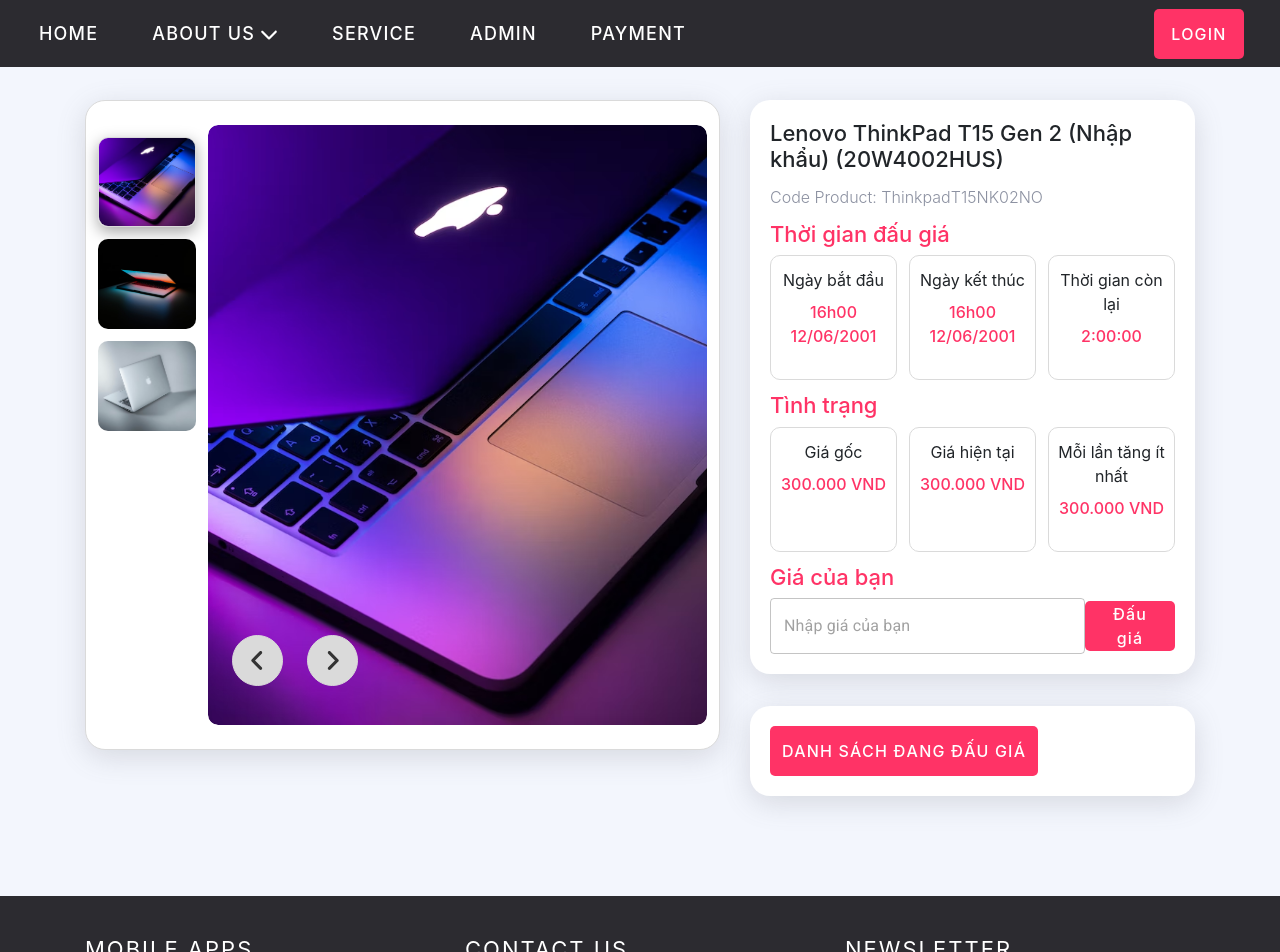
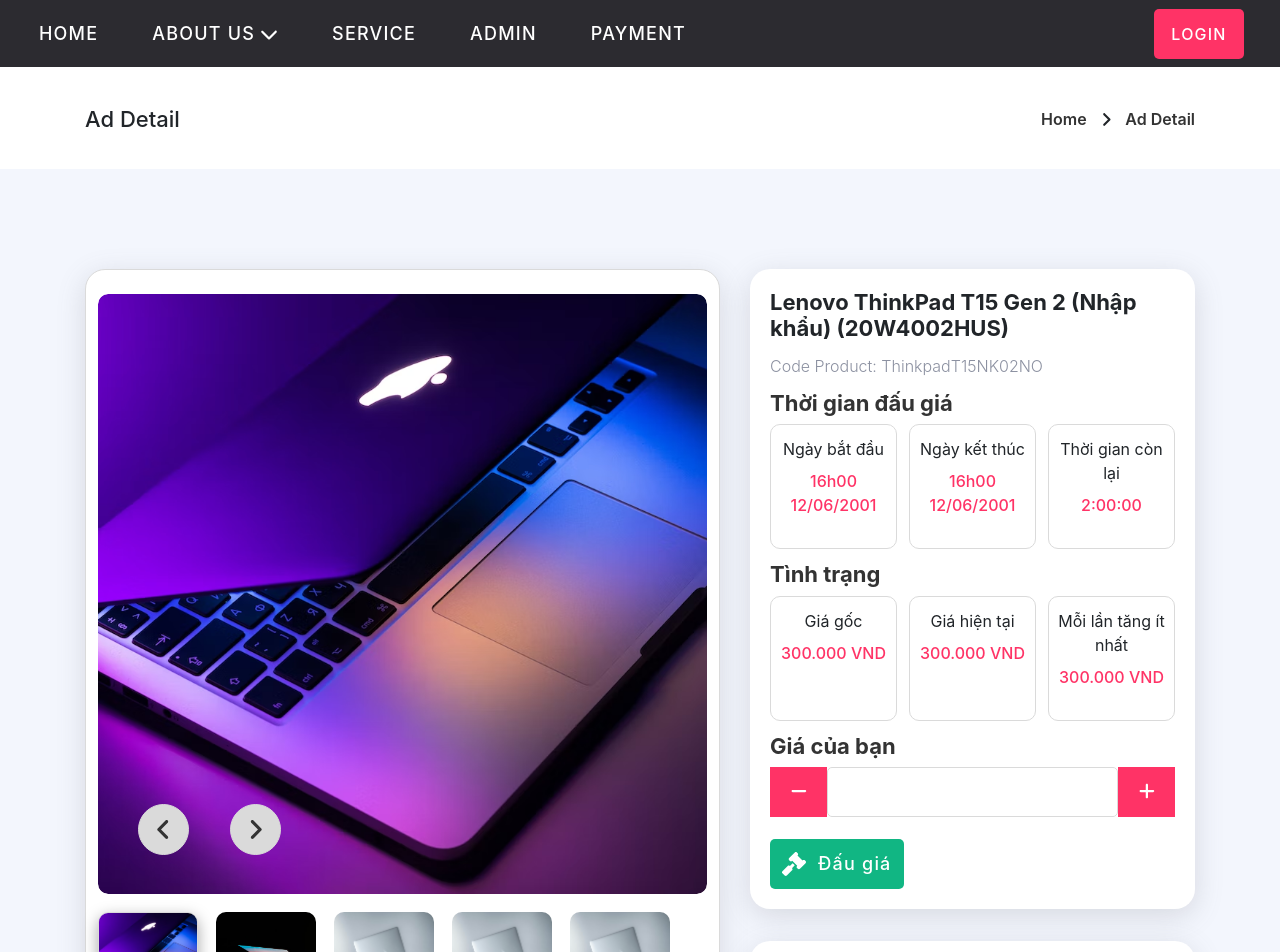
Before and after one commit to Project-Auction/Repo-FE, a React (Create React App) app in the folder auction-fe/: page /1/detail in a window 1280 px wide. Shown: the top 952 px of the page. Built offline with nearby package versions, Linux system fonts and the light colour scheme.

Commit message:
Fix form "ProductDetail"

```diff
--- a/auction-fe/src/app/home/page/home/Home.js
+++ b/auction-fe/src/app/home/page/home/Home.js
@@ -23,7 +23,7 @@ export const DUMMY_PRODUCTS = [
     initialPrice: "20000",
     currentPrice: "20000",
     startDate: "13-10-2022 15:12:21",
-    endDate: "10/13/2022 22:12:21",
+    endDate: "10/15/2022 22:12:21",
   },
 
   {
--- a/auction-fe/src/app/product/components/ProductDetail/ProductDetail.css
+++ b/auction-fe/src/app/product/components/ProductDetail/ProductDetail.css
@@ -5,7 +5,7 @@
 .product__detail-images {
     width: 100%;
     display: flex;
-    flex-direction: row-reverse;
+    flex-direction: column;
     background-color: #fff;
     border-radius: 20px;
     padding: 24px 12px;
--- a/auction-fe/src/app/product/components/ProductDetail/ProductDetail.js
+++ b/auction-fe/src/app/product/components/ProductDetail/ProductDetail.js
@@ -6,6 +6,7 @@ import Footer from "../../../../shared/components/Layouts/Footer";
 import MainNavigation from "../../../../shared/components/UIElement/Navigation/MainNavigation";
 import SwiperSlider from "../../../../shared/components/UIElement/SwiperSlider";
 import ProductDetailInfo from "../ProductDetailInfo";
+import HeaderBreadcrumbs from "../../../../shared/components/UIElement/HeaderBreadcrumbs";
 
 const ProductDetail = (props) => {
   const productId = useParams().productId;
@@ -13,6 +14,8 @@ const ProductDetail = (props) => {
   return (
     <>
       <MainNavigation />
+
+      <HeaderBreadcrumbs />
 
       <div className="product__detail-container section">
         <div className="container">
--- a/auction-fe/src/app/product/components/ProductDetailInfo/ProductDetailInfo.css
+++ b/auction-fe/src/app/product/components/ProductDetailInfo/ProductDetailInfo.css
@@ -1,6 +1,7 @@
 .product-detail__info-container h3 {
     font-size: 2.2rem;
     margin-bottom: 12px;
+    font-weight: 700;
 }
 
 /* Header */
@@ -22,7 +23,7 @@
 
 .product-detail__info-container .title {
     margin: 12px 0 8px 0;
-    color: var(--primary-color);
+    color: var(--font-color);
 }
 
 .product-detail__info-group {
@@ -52,6 +53,37 @@
     color: var(--primary-color);
 }
 
+/* Jump price */
+.btn__jump-price {
+    height: 50px;
+    width: 70px;
+    padding: 12px;
+    background-color: var(--primary-color);
+    cursor: pointer;
+    outline: none;
+    border: none;
+    transform: all 0.2s;
+}
+
+.btn__jump-price:hover {
+    opacity: 0.9;
+}
+
+.btn__jump-price .icon {
+    font-size: 1.8rem;
+    color: #fff;
+}
+
+.product-detail__info-container .btn__auction {
+    margin-top: 22px;
+    font-size: 1.8rem;
+}
+
+.product-detail__info-container .btn__auction .icon {
+    font-size: 2.4rem;
+    margin-right: 12px;
+}
+
 /* Footer */
 .product-detail__info-container.footer {
     margin-top: 32px;
--- a/auction-fe/src/app/product/components/ProductDetailInfo/ProductDetailInfo.js
+++ b/auction-fe/src/app/product/components/ProductDetailInfo/ProductDetailInfo.js
@@ -10,6 +10,8 @@ import Modal from "../../../../shared/components/UIElement/Modal";
 import Table from "../../../../shared/components/UIElement/Table";
 
 import { HEADER_GRID, DUMMY_PRODUCTS } from "../../../home/page/home/Home";
+import { FontAwesomeIcon } from "@fortawesome/react-fontawesome";
+import { faGavel, faMinus, faPlus } from "@fortawesome/free-solid-svg-icons";
 
 const ProductDetailInfo = (props) => {
   const methods = useForm();
@@ -92,12 +94,12 @@ const ProductDetailInfo = (props) => {
           <h3 className="title">Giá của bạn</h3>
 
           <CustomFormProvider {...methods}>
-            <form
-              className="product-detail__info-group"
-              onSubmit={methods.handleSubmit(onSubmit)}
-            >
+            <form onSubmit={methods.handleSubmit(onSubmit)}>
+              <div className="price__auction product-detail__info-group">
+                <button primary className="btn__jump-price">
+                  <FontAwesomeIcon className="icon" icon={faMinus} />
+                </button>
                 <FormInput
-                isMui
                   fieldName="priceAuction"
                   element="input"
                   type="number"
@@ -106,7 +108,13 @@ const ProductDetailInfo = (props) => {
                   fullWidth
                   onFocus={() => {}}
                 />
-              <ButtonField type="submit" primary>
+                <button className="btn__jump-price">
+                  <FontAwesomeIcon className="icon" icon={faPlus} />
+                </button>
+              </div>
+
+              <ButtonField type="submit" green className="btn__auction">
+                <FontAwesomeIcon icon={faGavel} className="icon" />
                 Đấu giá
               </ButtonField>
             </form>
--- a/auction-fe/src/assets/index.js
+++ b/auction-fe/src/assets/index.js
@@ -1,5 +1,7 @@
 export const productImages = [
     require('./img/photo-1517336714731-489689fd1ca8.avif'),
     require('./img/photo-1531297484001-80022131f5a1.avif'),
+    require('./img/photo-1611186871348-b1ce696e52c9.avif'),
+    require('./img/photo-1611186871348-b1ce696e52c9.avif'),
     require('./img/photo-1611186871348-b1ce696e52c9.avif')
 ];
--- a/auction-fe/src/shared/components/FormElement/Button/ButtonField.js
+++ b/auction-fe/src/shared/components/FormElement/Button/ButtonField.js
@@ -5,6 +5,7 @@ function ButtonFiled(props) {
   const classes = `button button--${props.size || "default"}
     ${props.danger && "button--danger"}
     ${props.primary && "button--primary"}
+    ${props.dark && "button--dark"}
     ${props.className}
     ${props.fullWidth && "button--fullWidth"}
     ${props.green && "button--green"}
--- a/auction-fe/src/shared/components/UIElement/Card/CardProduct.js
+++ b/auction-fe/src/shared/components/UIElement/Card/CardProduct.js
@@ -9,25 +9,39 @@ import useCountDown from "../../../hook/useCountDown";
 */
 
 function CardProduct(props) {
+  const {
+    className,
+    endDate,
+    contentClass,
+    imageClass,
+    image,
+    name,
+    headerClass,
+    headerTitle,
+    codeProduct,
+    startPrice,
+    currentPrice,
+  } = props;
+
   /* Convert to Date */
-  const TIME_IN_SYSTEM = new Date(props.endDate).getTime();
+  const TIME_IN_SYSTEM = new Date(endDate).getTime();
 
   const [days, hours, minutes, seconds] = useCountDown(TIME_IN_SYSTEM);
 
   if (days + hours + minutes + seconds > 0) {
     return (
-      <div className={`card__wrapper card__product ${props.className}`}>
-        <div className={`card__content ${props.contentClass}`}>
+      <div className={`card__wrapper card__product ${className}`}>
+        <div className={`card__content ${contentClass}`}>
           <div className="card__img-group">
             <img
-              className={`card__content-img ${props.imageClass}`}
-              src={props.image}
-              alt={props.name}
+              className={`card__content-img ${imageClass}`}
+              src={image}
+              alt={name}
             />
 
-            {props.headerTitle && (
-              <div className={`card__title-status ${props.headerClass}`}>
-                <h2>{props.headerTitle}</h2>
+            {headerTitle && (
+              <div className={`card__title-status ${headerClass}`}>
+                <h2>{headerTitle}</h2>
               </div>
             )}
 
@@ -36,7 +50,7 @@ function CardProduct(props) {
             </ButtonField>
           </div>
 
-          <Link to={`${props.codeProduct}/detail`} className="info">
+          <Link to={`${codeProduct}/detail`} className="info">
             <span className="category">Vehicles</span>
 
             <h3 className="product__name">BMW 5 Series GT Car</h3>
@@ -44,12 +58,12 @@ function CardProduct(props) {
             <div className="range__money">
               <p className="price">
                 Start Price:
-                <span>$550.00</span>
+                <span>{startPrice}</span>
               </p>
 
               <p className="price">
                 Current Price:
-                <span>$550.00</span>
+                <span>{currentPrice}</span>
               </p>
             </div>
           </Link>
--- /dev/null
+++ b/auction-fe/src/shared/components/UIElement/HeaderBreadcrumbs/HeaderBreadcrumbs.css
@@ -0,0 +1,35 @@
+.header__breadcrums-container {
+    margin-top: calc(var(--height-main-header) + 2px);
+    height: 100px;
+    display: flex;
+    align-items: center;
+}
+
+.header__breadcrums-title {
+    margin: 0;
+    font-size: 2.2rem;
+}
+
+.header__breadcrums-right-area {
+    display: flex;
+    align-items: center;
+}
+
+.header__breadcrums-right-area p,
+.header__breadcrums-right-area a {
+    margin: 0;
+    font-weight: 600;
+    font-size: 1.6rem;
+    color: var(--font-color);
+    transition: all 0.3s;
+}
+
+.header__breadcrums-right-area a:hover {
+    color: var(--primary-color);
+}
+
+.header__breadcrums-right-area .icon {
+    font-size: 1.7rem;
+    margin: 0 14px;
+    transform: translateY(1px);
+}
--- /dev/null
+++ b/auction-fe/src/shared/components/UIElement/HeaderBreadcrumbs/HeaderBreadcrumbs.js
@@ -0,0 +1,24 @@
+import { faAngleRight } from "@fortawesome/free-solid-svg-icons";
+import { FontAwesomeIcon } from "@fortawesome/react-fontawesome";
+import { Link } from "react-router-dom";
+import "./HeaderBreadcrumbs.css";
+
+const HeaderBreadcrumbs = (props) => {
+  const { currentPage, prevPage } = props;
+
+  return (
+    <div className="header__breadcrums-container">
+      <div className="container d-flex justify-content-between align-items-center">
+        <h3 className="header__breadcrums-title">Ad Detail</h3>
+
+        <div className="header__breadcrums-right-area">
+          <Link to="/">Home</Link>
+          <FontAwesomeIcon className="icon" icon={faAngleRight} />
+          <p>Ad Detail</p>
+        </div>
+      </div>
+    </div>
+  );
+};
+
+export default HeaderBreadcrumbs;
--- /dev/null
+++ b/auction-fe/src/shared/components/UIElement/HeaderBreadcrumbs/index.js
@@ -0,0 +1 @@
+export { default } from "./HeaderBreadcrumbs";
--- a/auction-fe/src/shared/components/UIElement/SwiperSlider/SwiperSlider.css
+++ b/auction-fe/src/shared/components/UIElement/SwiperSlider/SwiperSlider.css
@@ -33,16 +33,20 @@
 }
 
 .sub__images img {
-    margin-top: 12px;
+    height: 97px;
+    width: 100px;
+    margin: 12px 18px 0 0;
     overflow: hidden;
 }
 
 /* Subs images */
 .sub__images {
-    height: 90px;
-    width: 120px;
+    height: 120px;
+    max-width: 100%;
     cursor: pointer;
     margin-right: 12px;
+    display: flex;
+    align-items: center;
 }
 
 .sub__images .active {
```
Also changed, not shown: auction-fe/src/assets/img/photo-1517336714731-489689fd1ca8 copy 2.avif (added), auction-fe/src/assets/img/photo-1517336714731-489689fd1ca8 copy.avif (added). Lines whose indentation alone changed are shown as unchanged.
